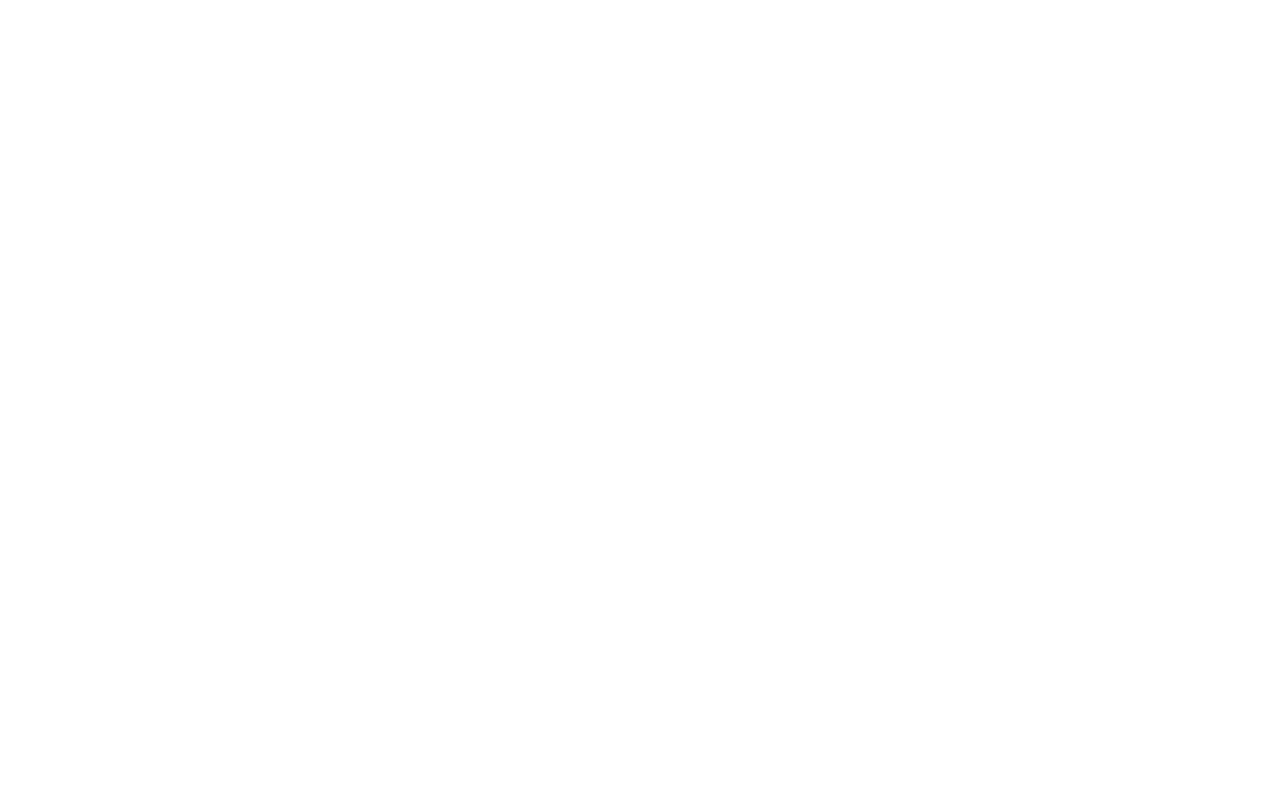
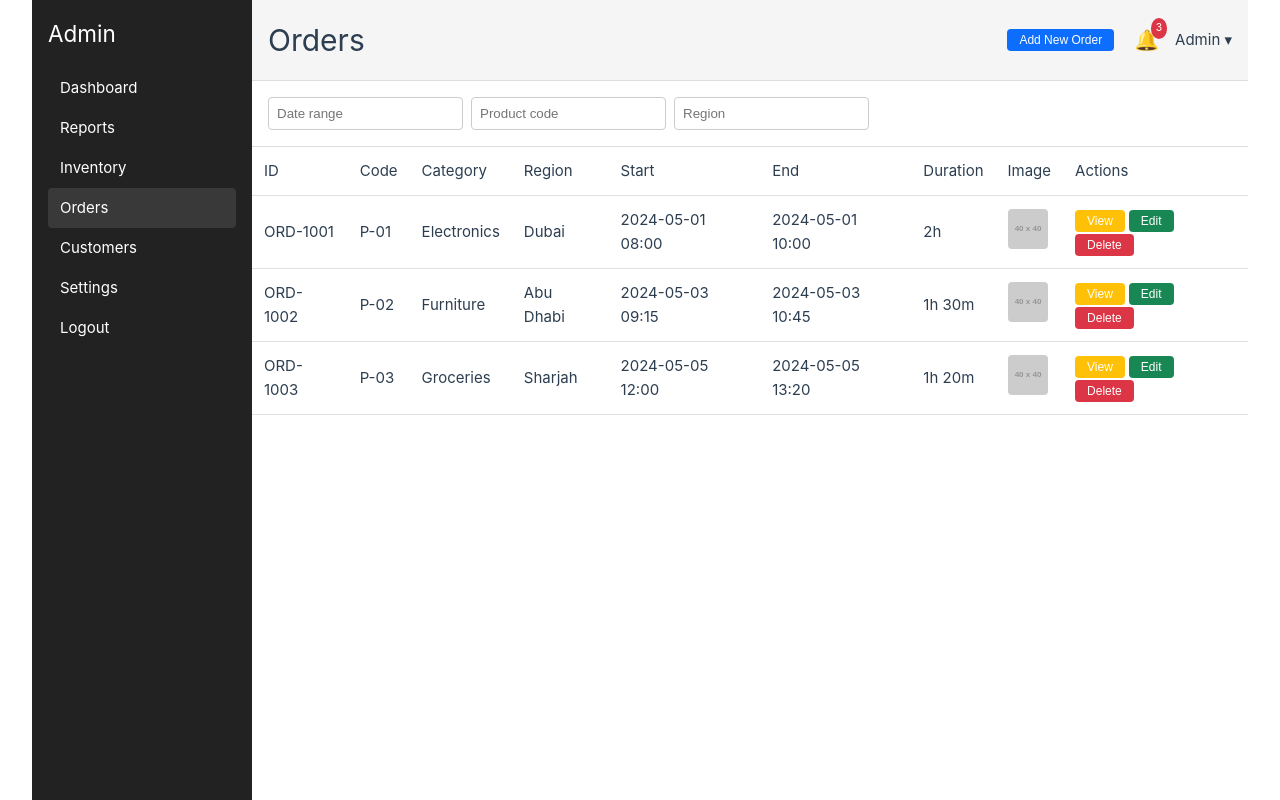
Before and after one commit to yahyabakleh12/ticketinterface, a Vue app: page /orders in a window 1280 px wide. Before the commit this address had no page. Built offline with nearby package versions, Linux system fonts and the light colour scheme; sample sign-in values are in the browser's storage.

Commit message:
Add orders admin dashboard

```diff
--- a/src/router/index.js
+++ b/src/router/index.js
@@ -2,11 +2,13 @@
 import Login from '../views/login.vue'
 import Tickets from '../views/tickets.vue'
 import TicketDetail from '../views/ticketDetail.vue'
+import Orders from '../views/orders.vue'
 
 const routes = [
   { path: '/', component: Login },
   { path: '/tickets', component: Tickets },
   { path: '/tickets/:id', component: TicketDetail },
+  { path: '/orders', component: Orders },
 ]
 
 const router = createRouter({
--- a/src/views/login.vue
+++ b/src/views/login.vue
@@ -12,7 +12,7 @@
   try {
     const res = await login(username.value, password.value)
     localStorage.setItem('token', res.data.access_token)
-    router.push('/tickets')
+    router.push('/orders')
   } catch (e) {
     error.value = 'Invalid credentials'
   }
--- /dev/null
+++ b/src/views/orders.vue
@@ -0,0 +1,257 @@
+<script setup>
+import { ref } from 'vue'
+
+const orders = ref([
+  {
+    id: 'ORD-1001',
+    code: 'P-01',
+    category: 'Electronics',
+    region: 'Dubai',
+    start: '2024-05-01 08:00',
+    end: '2024-05-01 10:00',
+    duration: '2h',
+    image: 'https://via.placeholder.com/40',
+  },
+  {
+    id: 'ORD-1002',
+    code: 'P-02',
+    category: 'Furniture',
+    region: 'Abu Dhabi',
+    start: '2024-05-03 09:15',
+    end: '2024-05-03 10:45',
+    duration: '1h 30m',
+    image: 'https://via.placeholder.com/40',
+  },
+  {
+    id: 'ORD-1003',
+    code: 'P-03',
+    category: 'Groceries',
+    region: 'Sharjah',
+    start: '2024-05-05 12:00',
+    end: '2024-05-05 13:20',
+    duration: '1h 20m',
+    image: 'https://via.placeholder.com/40',
+  },
+])
+
+function addOrder() {
+  alert('Add new order')
+}
+</script>
+
+<template>
+  <div class="admin-dashboard">
+    <aside class="sidebar">
+      <h2 class="logo">Admin</h2>
+      <ul class="nav">
+        <li>Dashboard</li>
+        <li>Reports</li>
+        <li>Inventory</li>
+        <li class="active">Orders</li>
+        <li>Customers</li>
+        <li>Settings</li>
+        <li>Logout</li>
+      </ul>
+    </aside>
+    <div class="main">
+      <header class="header-bar">
+        <h1>Orders</h1>
+        <div class="header-actions">
+          <button class="btn primary" @click="addOrder">Add New Order</button>
+          <div class="bell">
+            <span class="icon">🔔</span>
+            <span class="badge">3</span>
+          </div>
+          <div class="user">Admin ▾</div>
+        </div>
+      </header>
+      <div class="filters">
+        <input type="text" placeholder="Date range" />
+        <input type="text" placeholder="Product code" />
+        <input type="text" placeholder="Region" />
+      </div>
+      <table class="data-table">
+        <thead>
+          <tr>
+            <th>ID</th>
+            <th>Code</th>
+            <th>Category</th>
+            <th>Region</th>
+            <th>Start</th>
+            <th>End</th>
+            <th>Duration</th>
+            <th>Image</th>
+            <th>Actions</th>
+          </tr>
+        </thead>
+        <tbody>
+          <tr v-for="order in orders" :key="order.id">
+            <td>{{ order.id }}</td>
+            <td>{{ order.code }}</td>
+            <td>{{ order.category }}</td>
+            <td>{{ order.region }}</td>
+            <td>{{ order.start }}</td>
+            <td>{{ order.end }}</td>
+            <td>{{ order.duration }}</td>
+            <td><img :src="order.image" alt="" /></td>
+            <td>
+              <button class="btn view">View</button>
+              <button class="btn edit">Edit</button>
+              <button class="btn delete">Delete</button>
+            </td>
+          </tr>
+        </tbody>
+      </table>
+    </div>
+  </div>
+</template>
+
+<style scoped>
+.admin-dashboard {
+  display: flex;
+  min-height: 100vh;
+}
+
+.sidebar {
+  width: 220px;
+  background: #222;
+  color: #fff;
+  padding: 1rem;
+}
+
+.logo {
+  margin-bottom: 1rem;
+}
+
+.nav {
+  list-style: none;
+  padding: 0;
+}
+
+.nav li {
+  padding: 0.5rem 0.75rem;
+  border-radius: 4px;
+  cursor: pointer;
+}
+
+.nav li:hover,
+.nav li.active {
+  background: rgba(255, 255, 255, 0.1);
+}
+
+.main {
+  flex: 1;
+  display: flex;
+  flex-direction: column;
+}
+
+.header-bar {
+  display: flex;
+  justify-content: space-between;
+  align-items: center;
+  padding: 1rem;
+  background: #f5f5f5;
+  border-bottom: 1px solid #ddd;
+}
+
+.header-actions {
+  display: flex;
+  align-items: center;
+  gap: 1rem;
+}
+
+.bell {
+  position: relative;
+  font-size: 1.25rem;
+  cursor: pointer;
+}
+
+.bell .badge {
+  position: absolute;
+  top: -6px;
+  right: -8px;
+  background: #dc3545;
+  color: #fff;
+  border-radius: 50%;
+  padding: 2px 5px;
+  font-size: 0.65rem;
+}
+
+.user {
+  cursor: pointer;
+}
+
+.filters {
+  display: flex;
+  flex-wrap: wrap;
+  gap: 0.5rem;
+  padding: 1rem;
+  background: #fff;
+  border-bottom: 1px solid #ddd;
+}
+
+.filters input,
+.filters select {
+  padding: 0.5rem;
+  border: 1px solid #ccc;
+  border-radius: 4px;
+}
+
+.data-table {
+  width: 100%;
+  border-collapse: collapse;
+}
+
+.data-table th,
+.data-table td {
+  padding: 0.75rem;
+  border-bottom: 1px solid #e0e0e0;
+  text-align: left;
+}
+
+.data-table tr:hover {
+  background: #f7f7f7;
+}
+
+.data-table img {
+  width: 40px;
+  height: 40px;
+  border-radius: 4px;
+  object-fit: cover;
+}
+
+.btn {
+  padding: 0.25rem 0.75rem;
+  border-radius: 4px;
+  color: #fff;
+  border: none;
+  font-size: 0.75rem;
+  margin-right: 0.25rem;
+}
+
+.primary {
+  background: #0d6efd;
+}
+
+.view {
+  background: #ffc107;
+}
+
+.edit {
+  background: #198754;
+}
+
+.delete {
+  background: #dc3545;
+}
+
+@media (max-width: 768px) {
+  .admin-dashboard {
+    flex-direction: column;
+  }
+
+  .sidebar {
+    width: 100%;
+  }
+}
+</style>
```
